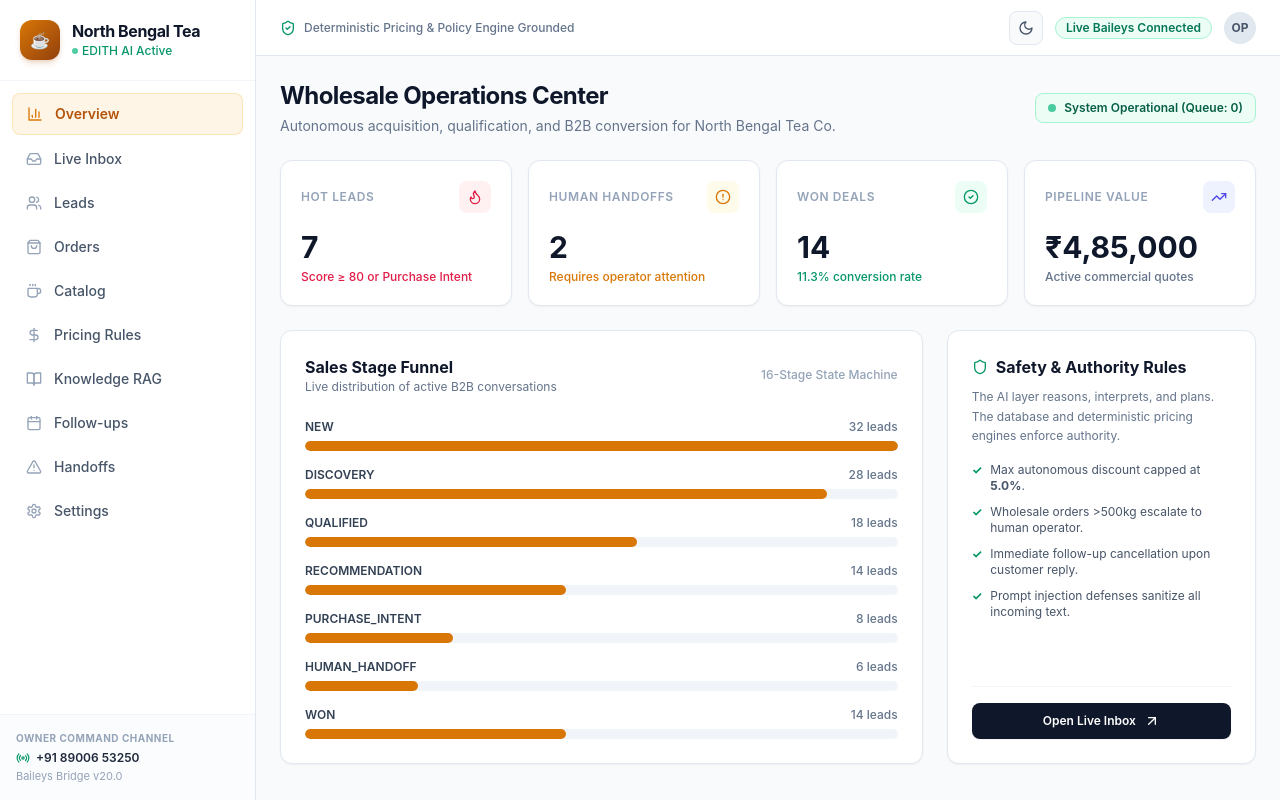
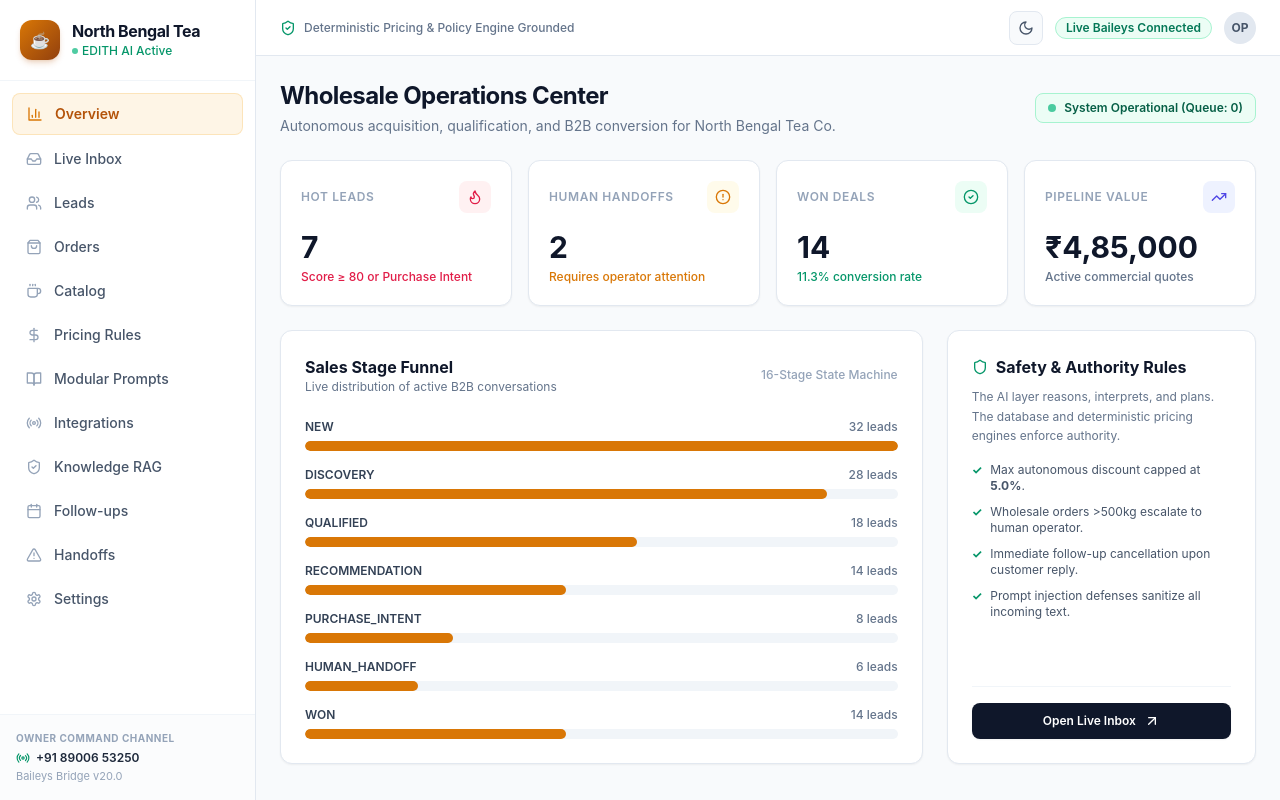
Before and after one commit to naborajs/wb-agent, a Next.js app in the folder dashboard/: page / in a window 1280 px wide. Built offline with nearby package versions, Linux system fonts and the light colour scheme.

Commit message:
feat(dashboard): add Modular Prompts and Integrations navigation links

```diff
--- a/dashboard/components/DashboardShell.tsx
+++ b/dashboard/components/DashboardShell.tsx
@@ -27,7 +27,9 @@ const navigation = [
   { name: "Orders", href: "/orders", icon: ShoppingBag },
   { name: "Catalog", href: "/products", icon: Coffee },
   { name: "Pricing Rules", href: "/pricing", icon: DollarSign },
-  { name: "Knowledge RAG", href: "/knowledge", icon: BookOpen },
+  { name: "Modular Prompts", href: "/prompts", icon: BookOpen },
+  { name: "Integrations", href: "/integrations", icon: Radio },
+  { name: "Knowledge RAG", href: "/knowledge", icon: ShieldCheck },
   { name: "Follow-ups", href: "/followups", icon: Calendar },
   { name: "Handoffs", href: "/handoffs", icon: AlertTriangle },
   { name: "Settings", href: "/settings", icon: Settings },
```
